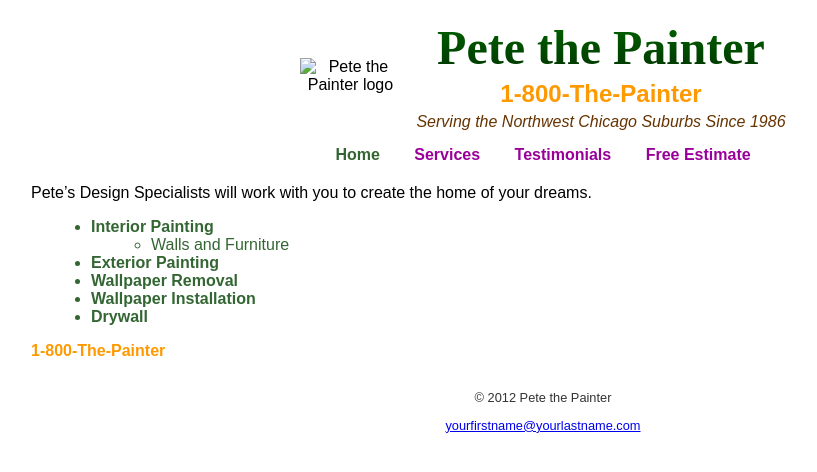
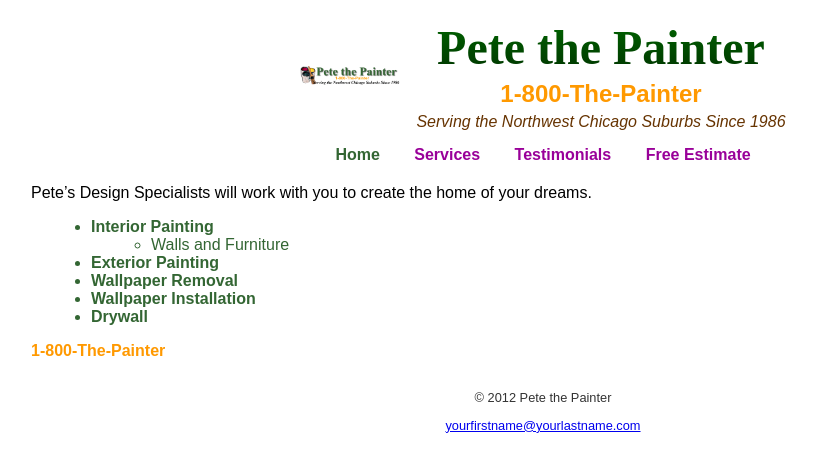
Before and after one commit to ThomasBurnside2024/Pete_the_Painter, a plain HTML site: page index.html in a window 1280 px wide. Shown: the whole page, without its empty margins (97-914 px from the left). Drawn offline with Linux system fonts and the light colour scheme; files that its build step writes are made by us from their sources.

Commit message:
Add files via upload

```diff
--- a/index.html
+++ b/index.html
@@ -10,7 +10,7 @@
 <body>
   <header>
     <div class="header-flex">
-      <img src="images/painterlogo.gif" alt="Pete the Painter logo" id="site-logo">
+      <img src="painterlogo.gif" alt="Pete the Painter logo" id="site-logo">
       <div class="header-text">
         <h1>Pete the Painter</h1>
         <h2 class="phone">1-800-The-Painter</h2>
```
